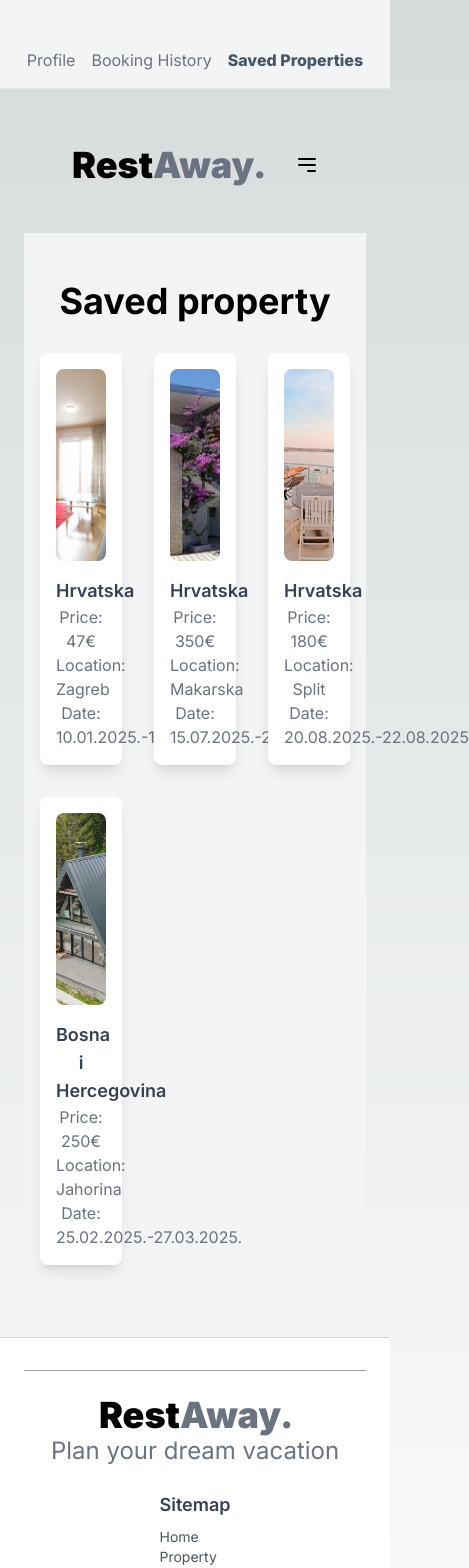
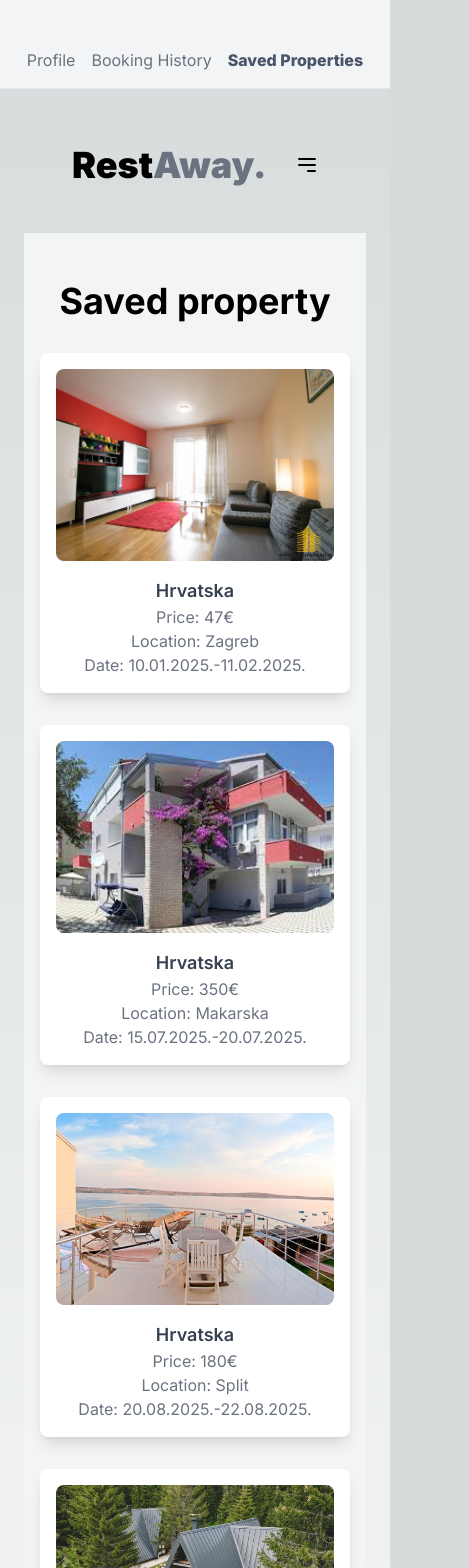
Before and after one commit to dariamilic/korisnicka-sucelja, a Next.js app in the folder rest_away_booking_project/: page /account/saved_properties in a window 390 px wide. Shown: the top 1568 px of the page, 469 px wide, since content can reach past the window. Built offline with nearby package versions, Linux system fonts and the light colour scheme.

Commit message:
saved properties-added objects

```diff
--- a/rest_away_booking_project/src/app/account/saved_properties/page.tsx
+++ b/rest_away_booking_project/src/app/account/saved_properties/page.tsx
@@ -1,12 +1,46 @@
-'use client'
+'use client';
 import { Navigation } from "@/components/navigation";
 import { useState } from "react";
 import Image from "next/image";
 
-
-
 export default function AccountSavedPropertiesPage() {
   const [isOpen, setIsOpen] = useState(false);
+
+  // Podaci za svaku nekretninu
+  const properties = [
+    {
+      image: "/stan_zagreb.jpg",
+      alt: "Stan",
+      country: "Hrvatska",
+      price: "47€",
+      location: "Zagreb",
+      date: "10.01.2025.-11.02.2025.",
+    },
+    {
+      image: "/makarska_kuca.jpeg",
+      alt: "Makarska",
+      country: "Hrvatska",
+      price: "350€",
+      location: "Makarska",
+      date: "15.07.2025.-20.07.2025.",
+    },
+    {
+      image: "/stan_na_moru.jpeg",
+      alt: "Split",
+      country: "Hrvatska",
+      price: "180€",
+      location: "Split",
+      date: "20.08.2025.-22.08.2025.",
+    },
+    {
+      image: "/jahorina.jpg",
+      alt: "Jahorina",
+      country: "Bosna i Hercegovina",
+      price: "250€",
+      location: "Jahorina",
+      date: "25.02.2025.-27.03.2025.",
+    },
+  ];
 
   return (
     <>
@@ -17,13 +51,13 @@ export default function AccountSavedPropertiesPage() {
           <h2 className="text-4xl font-bold text-center text-brand-text-strong text-primary-500 mb-8">
             Saved property
           </h2>
-        <div className="grid grid-cols-3 gap-8">
-          {/* First image - Stan */}
-          <div className="bg-white p-4 rounded-lg shadow-lg">
+          <div className="grid grid-cols-1 md:grid-cols-2 lg:grid-cols-3 gap-8">
+            {properties.map((property, index) => (
+              <div key={index} className="bg-white p-4 rounded-lg shadow-lg">
                 <div className="relative w-full h-48">
                   <Image
-                src="/stan_zagreb.jpg"
-                alt="Stan"
+                    src={property.image}
+                    alt={property.alt}
                     fill
                     className="object-cover rounded-lg"
                     sizes="(max-width: 640px) 100vw, (max-width: 768px) 50vw, 33vw"
@@ -31,75 +65,16 @@ export default function AccountSavedPropertiesPage() {
                   />
                 </div>
                 <div className="mt-4 text-center">
-              <p className="text-lg text-gray-700 font-semibold">Hrvatska</p>
-              <p className="text-gray-500">Price: 47€ </p>
-              <p className="text-gray-500">Location: Zagreb</p>
-              <p className="text-gray-500">Date: 10.01.2025.-11.02.2025.</p>
+                  <p className="text-lg text-gray-700 font-semibold">{property.country}</p>
+                  <p className="text-gray-500">Price: {property.price}</p>
+                  <p className="text-gray-500">Location: {property.location}</p>
+                  <p className="text-gray-500">Date: {property.date}</p>
                 </div>
               </div>
-
-          {/* Second image - Makarska */}
-          <div className="bg-white p-4 rounded-lg shadow-lg">
-            <div className="relative w-full h-48">
-              <Image
-                src="/makarska_kuca.jpeg"
-                alt="Makarska"
-                fill
-                className="object-cover rounded-lg"
-                sizes="(max-width: 640px) 100vw, (max-width: 768px) 50vw, 33vw"
-                priority={false}
-              />
-            </div>
-            <div className="mt-4 text-center">
-              <p className="text-lg text-gray-700 font-semibold">Hrvatska</p>
-              <p className="text-gray-500">Price: 350€</p>
-              <p className="text-gray-500">Location: Makarska</p>
-              <p className="text-gray-500">Date: 15.07.2025.-20.07.2025</p>
-            </div>
-          </div>
-
-          {/* Third image - Split */}
-          <div className="bg-white p-4 rounded-lg shadow-lg">
-            <div className="relative w-full h-48">
-              <Image
-                src="/stan_na_moru.jpeg"
-                alt="Split"
-                fill
-                className="object-cover rounded-lg"
-                sizes="(max-width: 640px) 100vw, (max-width: 768px) 50vw, 33vw"
-                priority={false}
-              />
-            </div>
-            <div className="mt-4 text-center">
-              <p className="text-lg text-gray-700 font-semibold">Hrvatska</p>
-              <p className="text-gray-500">Price: 180€</p>
-              <p className="text-gray-500">Location: Split</p>
-              <p className="text-gray-500">Date: 20.08.2025.-22.08.2025</p>
-            </div>
-          </div>
-           {/* Fourth image - Dubrovnik */}
-           <div className="bg-white p-4 rounded-lg shadow-lg">
-            <div className="relative w-full h-48">
-              <Image
-                src="/jahorina.jpg"
-                alt="Jahorina"
-                fill
-                className="object-cover rounded-lg"
-                sizes="(max-width: 640px) 100vw, (max-width: 768px) 50vw, 33vw"
-                priority={false}
-              />
-            </div>
-            <div className="mt-4 text-center">
-              <p className="text-lg text-gray-700 font-semibold">Bosna i Hercegovina</p>
-              <p className="text-gray-500">Price: 250€</p>
-              <p className="text-gray-500">Location: Jahorina</p>
-              <p className="text-gray-500">Date: 25.02.2025.-27.03.2025.</p>
-            </div>
-          </div>
+            ))}
           </div>
         </div>
       </section>
-
     </>
   );
 }
```
Lines whose indentation alone changed are shown as unchanged.
